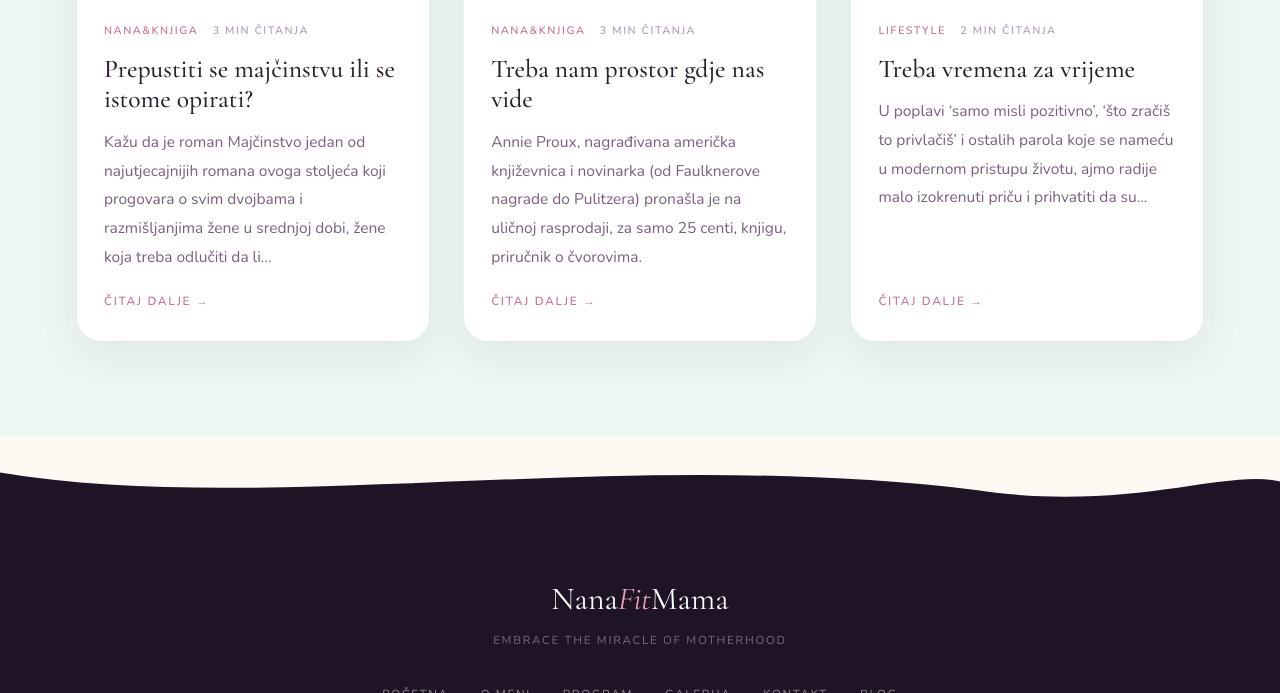
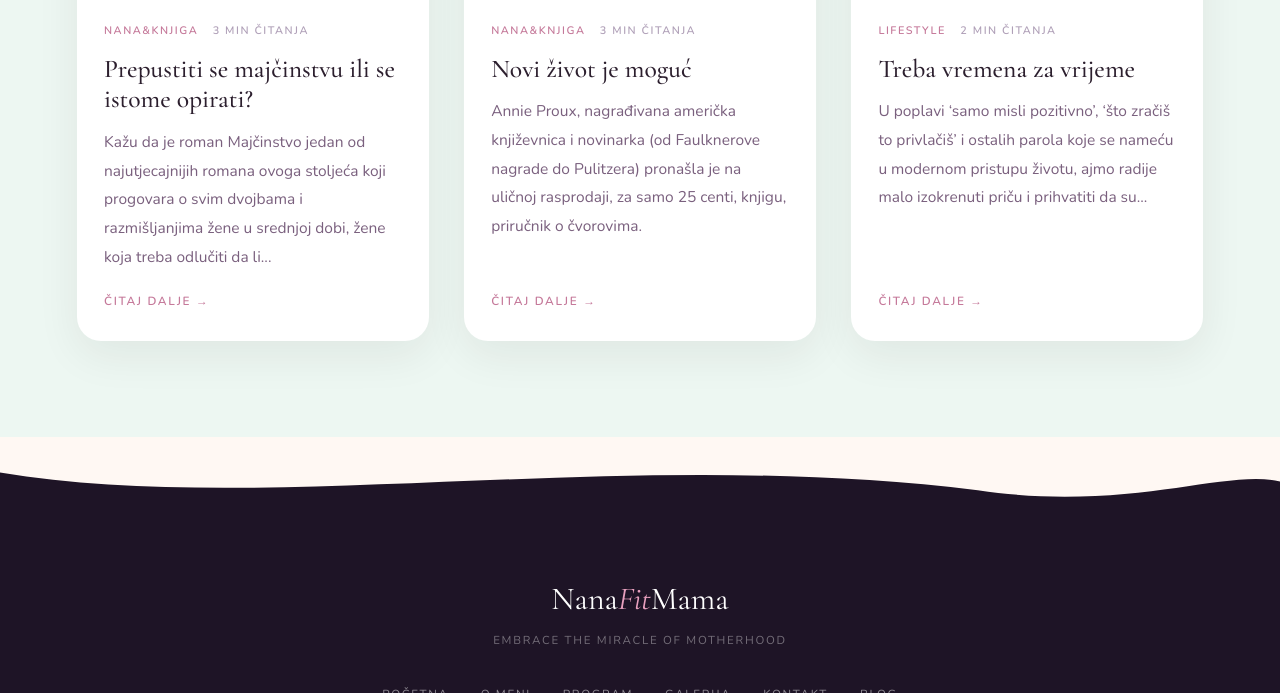
Before and after one commit to lfadljevic/nanafitmama, a Jekyll site: the page built from _posts/2024-03-23-cijeli-zivot-u-borbi.md, in a window 1280 px wide and 900 px high, scrolled down 1784 px, cut to the strip 207-900 px from the top of the window. Built offline with Jekyll 4.4.1, drawn with Linux system fonts in a browser that asks for light colours.

Commit message:
Update _posts/2026-11-21-treba-nam-prostor-gdje-nas-vide.md (via Pages CMS)

```diff
--- a/_posts/2026-11-21-treba-nam-prostor-gdje-nas-vide.md
+++ b/_posts/2026-11-21-treba-nam-prostor-gdje-nas-vide.md
@@ -1,5 +1,5 @@
 ---
-title: Treba nam prostor gdje nas vide
+title: Novi život je moguć
 date: 2026-11-21
 image: /images/blog/910134976291823236714303302091885488367535888n.jpg
 kategorija: Nana&Knjiga
```
